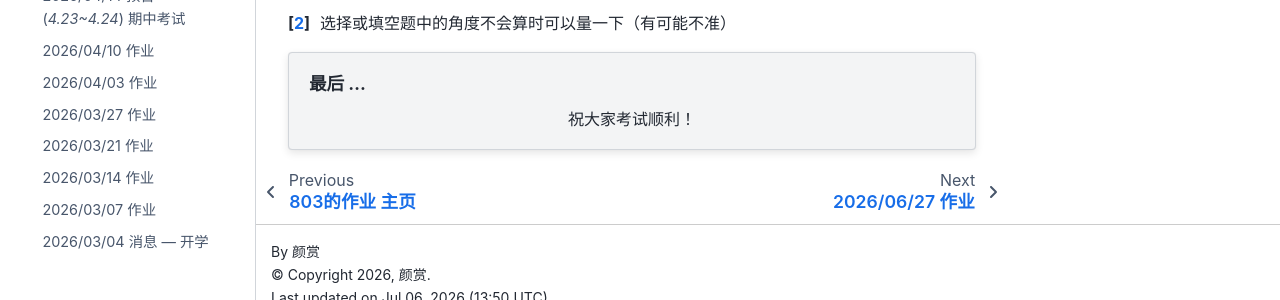
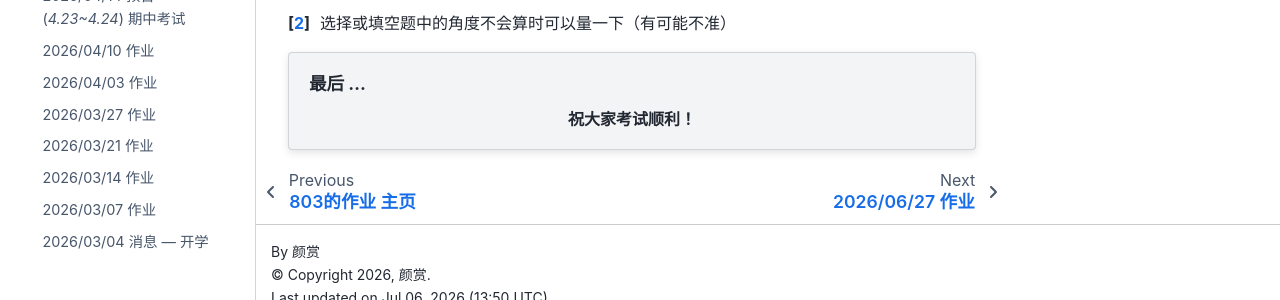
Before and after one commit to Sail-in-1024/2403-Homework, a Sphinx documentation site: the page built from docs/source/events/26.07.06-message.rst, in a window 1280 px wide and 1244 px high. Shown: the part 919-1219 px from the top of the window. Built offline with Sphinx 7.4.7 and the Sphinx Book theme 1.1.4, drawn with Linux system fonts in a browser that asks for light colours.

```diff
--- a/docs/source/events/26.07.06-message.rst
+++ b/docs/source/events/26.07.06-message.rst
@@ -72,4 +72,4 @@
 
    .. rst-class:: centered
 
-      祝大家考试顺利！
+      **祝大家考试顺利！**
```
